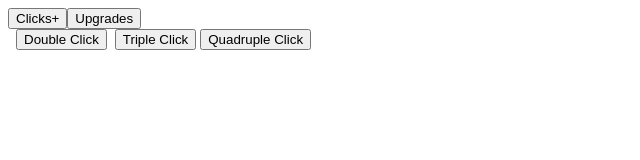
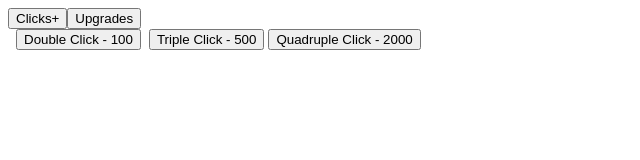
Before and after one commit to npxrc/idle-game, a plain HTML site: page index.html in a window 1280 px wide. Both pictures are taken after a click on the button "Upgrades". Shown: the whole page, without its empty margins (0-640 px from the left). Drawn offline with Linux system fonts and the light colour scheme.

Commit message:
Update index.html

```diff
--- a/index.html
+++ b/index.html
@@ -5,7 +5,7 @@
     </head>
     <body>
         <button onclick="clickup()">Clicks+</button><button onclick="document.getElementById(`upgrades`).style.display = ``">Upgrades</button><br>
-        <span id="clicks"></span>&nbsp;&nbsp;<span id="upgrades" style="display: none;"><button onclick="upgrade(2, 100)">Double Click</button>&nbsp;
-        <button onclick="upgrade(3, 500)">Triple Click</button>&nbsp;<button onclick="upgrade(4, 2000)">Quadruple Click</button></span>
+        <span id="clicks"></span>&nbsp;&nbsp;<span id="upgrades" style="display: none;"><button onclick="upgrade(2, 100)">Double Click - 100</button>&nbsp;
+        <button onclick="upgrade(3, 500)">Triple Click - 500</button>&nbsp;<button onclick="upgrade(4, 2000)">Quadruple Click - 2000</button></span>
     </body>
 </html>
```
